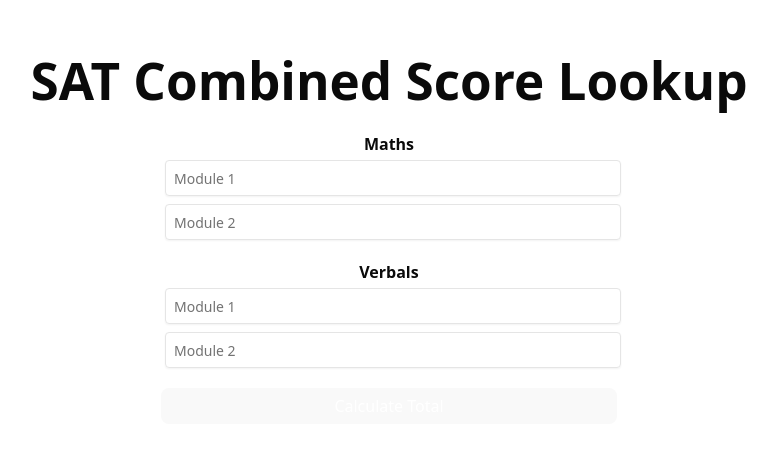
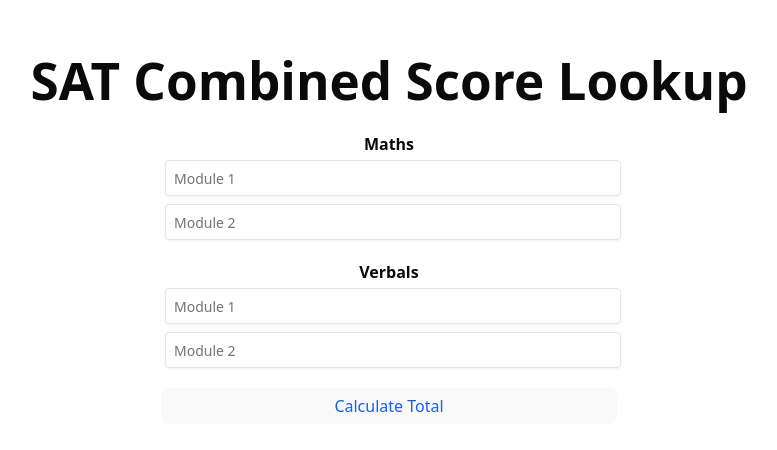
Before and after one commit to tjthechemist/sat-frontend, a React (Vite) app: page / in a window 1280 px wide. Shown: the part 162-612 px from the top of the page, without its empty margins (251-1028 px from the left). Built offline with nearby package versions, Linux system fonts and the light colour scheme.

Commit message:
add light mode

```diff
--- a/src/App.jsx
+++ b/src/App.jsx
@@ -64,7 +64,7 @@
         </div>
 
         <Button
-          className="bg-blue-600 text-white px-4 py-2 rounded-xl"
+          className="dark:bg-blue-600 dark:text-white px-4 py-2 rounded-xl text-blue-600 border-blue-600"
           onClick={handleCheck}
         >
           Calculate Total
```
